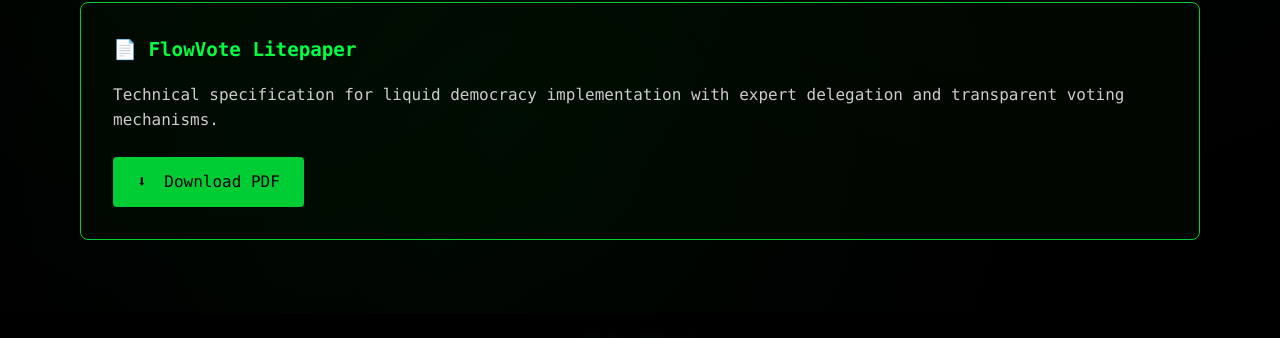
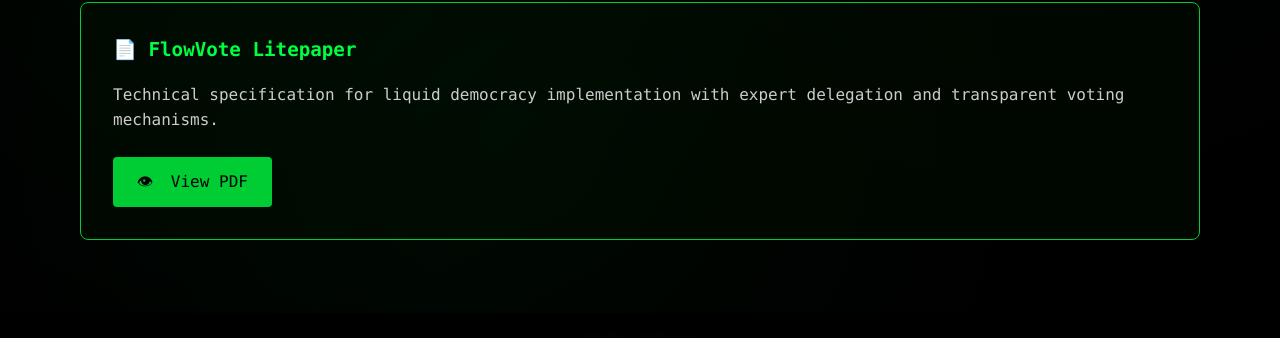
Before and after one commit to join-desh/website, a Jekyll site: the page built from primitives.md, in a window 1280 px wide. Shown: the part 587-925 px from the top of the page. Built offline with Jekyll 4.4.1, drawn with Linux system fonts in a browser that asks for light colours.

Commit message:
Change PDF button text from 'Download PDF' to 'View PDF' with eye icon

```diff
--- a/primitives.md
+++ b/primitives.md
@@ -19,7 +19,7 @@ permalink: /primitives/
             <div class="document-card">
                 <h3>📄 FlowVote Litepaper</h3>
                 <p>Technical specification for liquid democracy implementation with expert delegation and transparent voting mechanisms.</p>
-                <a href="/assets/documents/FlowVote-1.0.0.pdf" class="download-link" target="_blank">Download PDF</a>
+                <a href="/assets/documents/FlowVote-1.0.0.pdf" class="download-link" target="_blank">View PDF</a>
             </div>
         </div>
     </section>
@@ -116,7 +116,7 @@ permalink: /primitives/
 }
 
 .download-link::before {
-    content: '⬇ ';
+    content: '👁 ';
     margin-right: 0.5rem;
 }
 </style>
```
